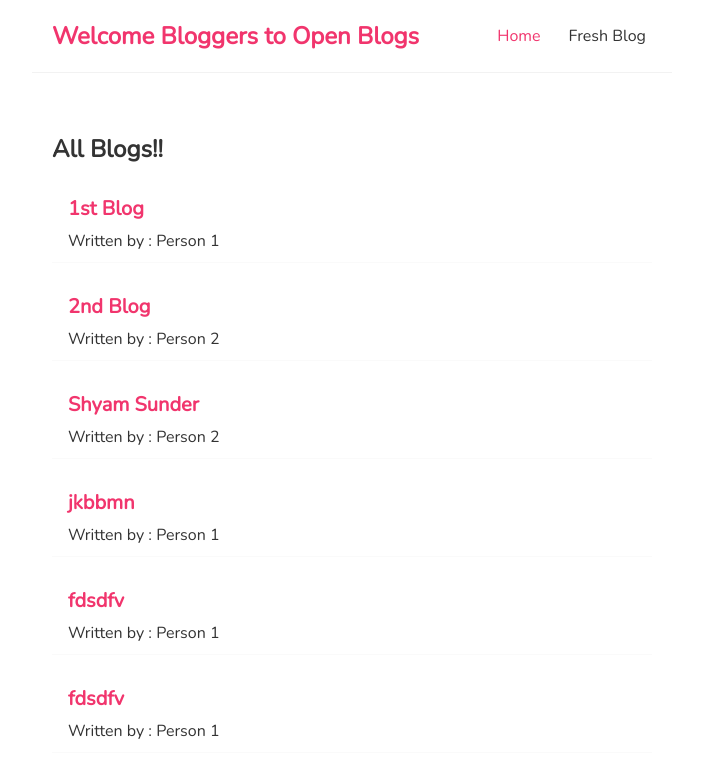
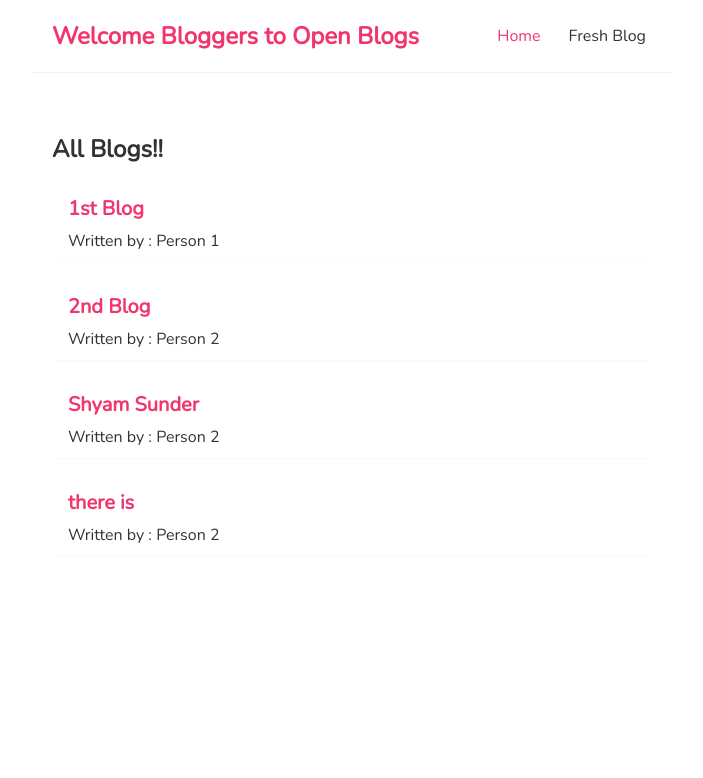
Before and after one commit to shyam7211/react-open-blog, a React (Create React App) app: page / in a window 1280 px wide. Shown: the top 778 px of the page, without its empty margins (288-991 px from the left). Built offline with nearby package versions, Linux system fonts and the light colour scheme; data requests are answered from the project's data file.

Commit message:
Added a delete button to delete the blog.

```diff
--- a/data/db.json
+++ b/data/db.json
@@ -19,22 +19,10 @@
       "id": 3
     },
     {
-      "title": "jkbbmn ",
-      "body": "jkn kj. l ",
-      "author": "Person 1",
-      "id": 4
-    },
-    {
-      "title": "fdsdfv",
-      "body": "dfvf v,df kdf  vf df df df d df df v s vsv  vsv x vs  vsf f bdb x b",
-      "author": "Person 1",
-      "id": 5
-    },
-    {
-      "title": "fdsdfv",
-      "body": "dfvf v,df kdf  vf df df df d df df v s vsv  vsv x vs  vsf f bdb x b",
-      "author": "Person 1",
-      "id": 6
+      "title": "there is",
+      "body": "Helsvl lh duh lh lh uh iuhrgi iuhv ldkv Lorem ipsum, dolor sit amet consectetur adipisicing elit. Commodi sequi perferendis quae tempora aperiam nam dolorem sapiente exercitationem ipsa voluptatum.",
+      "author": "Person 2",
+      "id": 10
     }
   ]
 }
--- a/src/components/BlogDetails.js
+++ b/src/components/BlogDetails.js
@@ -1,10 +1,19 @@
-import { useParams } from "react-router-dom";
+import { useNavigate, useParams } from "react-router-dom";
 import useFetch from "./useFetch";
 import Spinner from "./Spinner";
 
 const BlogDetails = () => {
     const { id } = useParams();
     const { data : blog, error, isPending } = useFetch('http://localhost:8000/blogs/' + id);
+    const navigate = useNavigate();
+
+    const handleDelete = () => {
+        fetch('http://localhost:8000/blogs/'+ blog.id,{
+            method: 'DELETE'
+        }).then(() => {
+            navigate('/');
+        })
+    }
     return (
         <div className="blog-details">
             {/* { isPending && <div>Loading...</div> } */}
@@ -14,6 +23,7 @@ const BlogDetails = () => {
                 <h2>{blog.title}</h2>
                 <div>{blog.body}</div>
                 <p>Written by <strong>~<i>{blog.author}</i></strong></p>
+                <button onClick={handleDelete}>Delete Blog</button>
             </article> }
         </div>
     );
--- a/src/components/Create.js
+++ b/src/components/Create.js
@@ -1,10 +1,13 @@
 import { useState } from "react";
+import { useNavigate } from "react-router-dom";
 
 const Create = () => {
     const [title, setTitle] = useState('');
     const [body, setBody] = useState('');
     const [author, setAuthor] = useState('Person 1');
     const [isPending, setIsPending] = useState(false);
+
+    const history = useNavigate();
 
     const handleSubmit = (e) => {
         e.preventDefault();
@@ -16,6 +19,7 @@ const Create = () => {
             body: JSON.stringify(blog)
         }).then(() => {
             setIsPending(false);
+            history('/');
         })
     }
 
--- a/src/index.css
+++ b/src/index.css
@@ -77,6 +77,15 @@
   justify-content: flex-end;
 }
 
+.blog-details button {
+  background: #f1356d;
+  color: #fff;
+  border: 0;
+  padding: 8px;
+  border-radius: 8px;
+  cursor: pointer;
+}
+
 /* For Create.js */
 .create {
   max-width: 400px;
```
